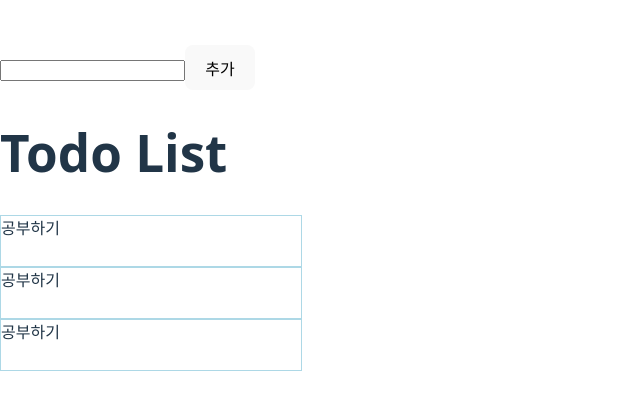
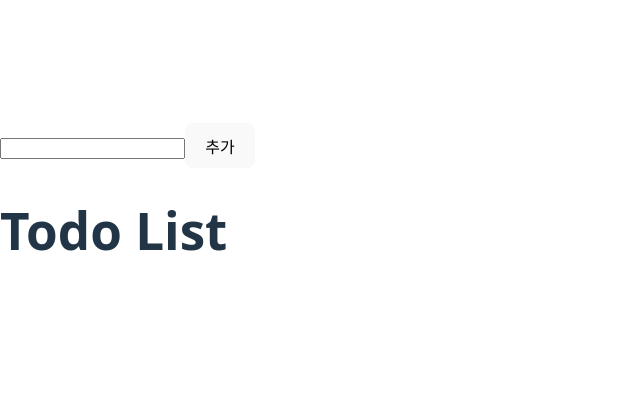
Before and after one commit to sung-silver/react-study, a React (Vite) app: page / in a window 1280 px wide. Shown: the part 192-602 px from the top of the page, without its empty margins (0-640 px from the left). Built offline with nearby package versions, Linux system fonts and the light colour scheme.

Commit message:
feat: props를 이용하여 값을 컴포넌트에 전달

```diff
--- a/src/App.tsx
+++ b/src/App.tsx
@@ -20,7 +20,7 @@ function App() {
         onChange={(e) => setInputValue(e.target.value)}
       />
       <button onClick={addItem}>추가</button>
-      <TodoBoard />
+      <TodoBoard todoList={todoList} />
     </main>
   );
 }
--- a/src/component/TodoBoard.tsx
+++ b/src/component/TodoBoard.tsx
@@ -1,12 +1,12 @@
 import TodoItem from "./TodoItem";
 
-function TodoBoard() {
+function TodoBoard({ todoList }: { todoList: string[] }) {
   return (
     <div>
       <h1>Todo List</h1>
-      <TodoItem />
-      <TodoItem />
-      <TodoItem />
+      {todoList.map((item) => (
+        <TodoItem item={item} />
+      ))}
     </div>
   );
 }
--- a/src/component/TodoItem.tsx
+++ b/src/component/TodoItem.tsx
@@ -1,5 +1,5 @@
-function TodoItem() {
-  return <div className="todo-item">공부하기</div>;
+function TodoItem({ item }: { item: string }) {
+  return <div className="todo-item">{item}</div>;
 }
 
 export default TodoItem;
```
